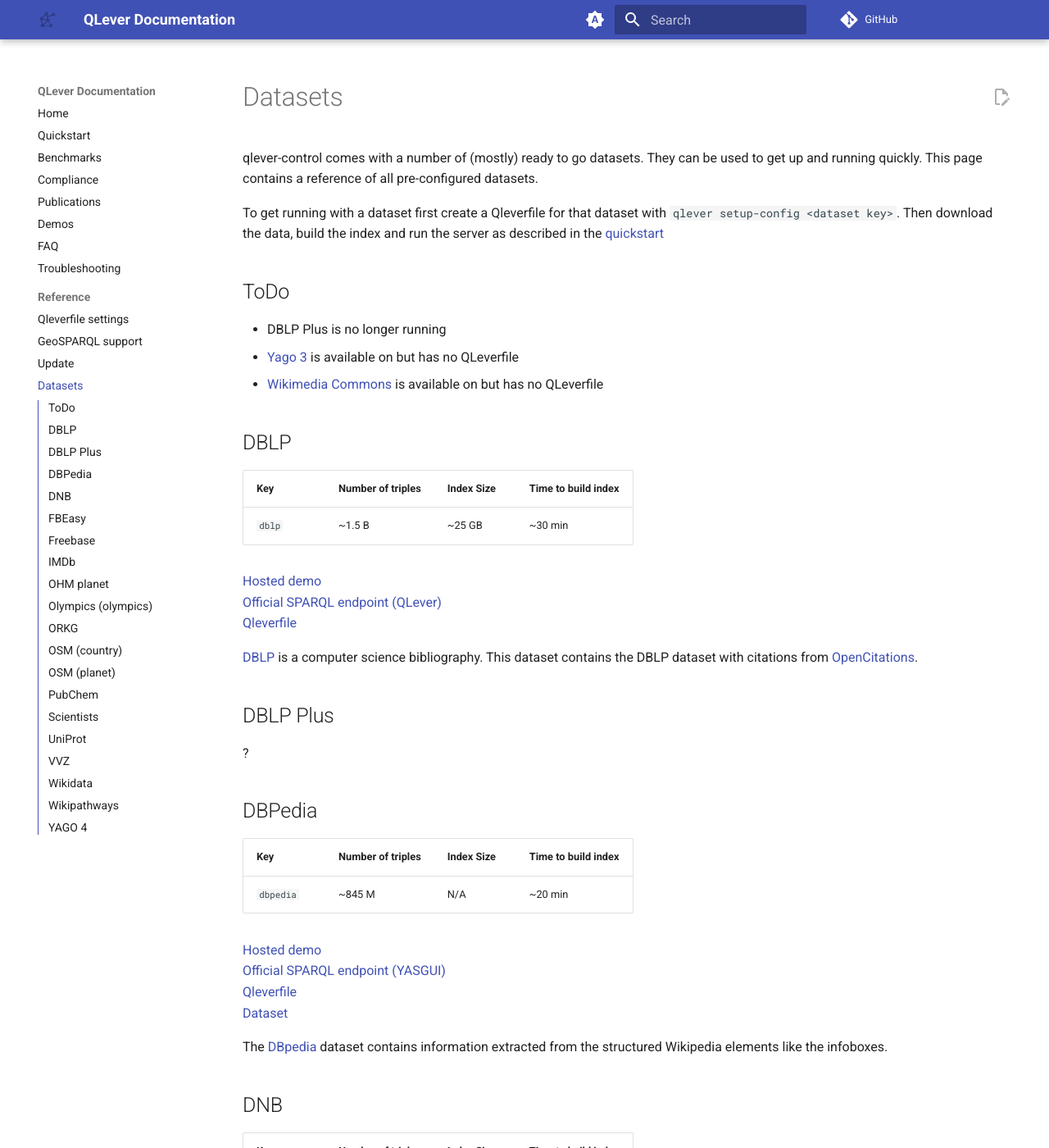
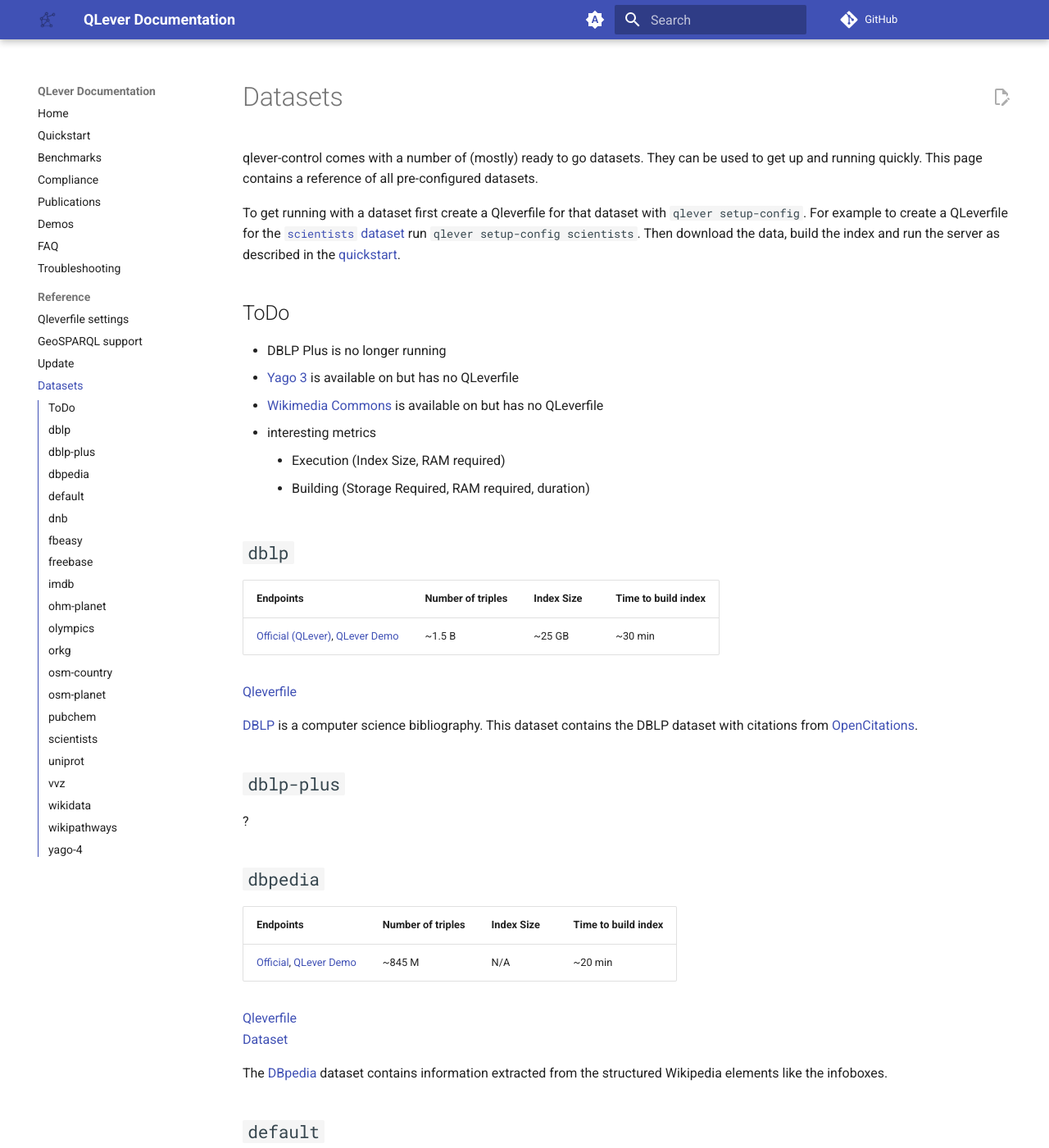
Before and after one commit to qlever-dev/qlever-docs, an MkDocs documentation site: the page built from docs/datasets.md, in a window 1280 px wide and 1400 px high. Shown: the whole window at 82% size. Built offline with MkDocs 1.6.1 and Material for MkDocs 9.7.7, drawn with Linux system fonts in a browser that asks for light colours; plug-ins that fetch from the network failed and are left out; comment, search, counter and statistics services are not loaded; the version menu is left out; some of the changed text lies outside the part shown.

Commit message:
more compact presentation

```diff
--- a/docs/datasets.md
+++ b/docs/datasets.md
@@ -3,90 +3,89 @@
 qlever-control comes with a number of (mostly) ready to go datasets. They can be used to get up and running quickly.
 This page contains a reference of all pre-configured datasets.
 
-To get running with a dataset first create a Qleverfile for that dataset with `qlever setup-config <dataset key>`. Then download the data, build the index and run the server as described in the [quickstart](../quickstart.md)
+To get running with a dataset first create a Qleverfile for that dataset with `qlever setup-config`. For example to create a QLeverfile for the [`scientists` dataset](#scientists) run `qlever setup-config scientists`. Then download the data, build the index and run the server as described in the [quickstart](../quickstart.md).
 
 ## ToDo
 
 - DBLP Plus is no longer running
 - [Yago 3](https://qlever.dev/yago-3) is available on <qlever.dev> but has no QLeverfile
 - [Wikimedia Commons](https://qlever.dev/wikimedia-commons) is available on <qlever.dev> but has no QLeverfile
+- interesting metrics
+    - Execution (Index Size, RAM required)
+    - Building (Storage Required, RAM required, duration)
 
-## DBLP
+## `dblp`
 
-| Key    | Number of triples | Index Size | Time to build index |
-| ------ | ----------------- | ---------- | ------------------- |
-| `dblp` | ~1.5 B            | ~25 GB     | ~30 min             |
+| Endpoints                                                                             | Number of triples | Index Size | Time to build index |
+| ------------------------------------------------------------------------------------- | ----------------- | ---------- | ------------------- |
+| [Official (QLever)](https://sparql.dblp.org/), [QLever Demo](https://qlever.dev/dblp) | ~1.5 B            | ~25 GB     | ~30 min             |
 
-[Hosted demo](https://qlever.dev/dblp)
-[Official SPARQL endpoint (QLever)](https://sparql.dblp.org/)
 [Qleverfile](https://github.com/qlever-dev/qlever-control/blob/main/src/qlever/Qleverfiles/Qleverfile.dblp)
 
 [DBLP](https://dblp.org/) is a computer science bibliography. This dataset contains the DBLP dataset with citations from [OpenCitations](https://opencitations.net/).
 
-## DBLP Plus
+## `dblp-plus`
 
 ?
 
-## DBPedia
+## `dbpedia`
 
-| Key       | Number of triples | Index Size | Time to build index |
-| --------- | ----------------- | ---------- | ------------------- |
-| `dbpedia` | ~845 M            | N/A     | ~20 min             |
+| Endpoints                                                                                 | Number of triples | Index Size | Time to build index |
+| ----------------------------------------------------------------------------------------- | ----------------- | ---------- | ------------------- |
+| [Official](https://databus.dbpedia.org/sparql), [QLever Demo](https://qlever.dev/dbpedia) | ~845 M            | N/A        | ~20 min             |
 
-[Hosted demo](https://qlever.dev/dbpedia)
-[Official SPARQL endpoint (YASGUI)](https://databus.dbpedia.org/sparql)
 [Qleverfile](https://github.com/qlever-dev/qlever-control/blob/main/src/qlever/Qleverfiles/Qleverfile.dbpedia)
 [Dataset](https://databus.dbpedia.org/dbpedia/collections/latest-core)
 
 The [DBpedia](https://databus.dbpedia.org/) dataset contains information extracted from the structured Wikipedia elements like the infoboxes.
 
-## DNB
+## `default`
 
-| Key    | Number of triples | Index Size | Time to build index |
-| ------ | ----------------- | ---------- | ------------------- |
-| `dnb`  | ~1.5 B            | N/A        | ~5 min              |
+[Qleverfile](https://github.com/qlever-dev/qlever-control/blob/main/src/qlever/Qleverfiles/Qleverfile.default)
 
-[Hosted demo](https://qlever.dev/dnb)
-[Official SPARQL endpoint (QLever)](https://sparql.dnb.de/)
+A minimal QLeverfile that can be used to build a custom configuration for your dataset.
+
+## `dnb`
+
+| Endpoints                                                                          | Number of triples | Index Size | Time to build index |
+| ---------------------------------------------------------------------------------- | ----------------- | ---------- | ------------------- |
+| [Official (QLever)](https://sparql.dnb.de/), [QLever Demo](https://qlever.dev/dnb) | ~1.5 B            | N/A        | ~5 min              |
+
 [Qleverfile](https://github.com/qlever-dev/qlever-control/blob/main/src/qlever/Qleverfiles/Qleverfile.dnb)
 
 The [German National Library (DNB)](https://www.dnb.de/EN/Home/home_node.html) is the central archival library for Germany. The dataset contains information on the publications in the DNB's inventory.
 
-## FBEasy
+## `fbeasy`
 
-| Key       | Number of triples | Index Size | Time to build index |
-| --------- | ----------------- | ---------- | ------------------- |
-| `fbeasy`  | ~362 M            | N/A        | ~10 min             |
+| Endpoints                                | Number of triples | Index Size | Time to build index |
+| ---------------------------------------- | ----------------- | ---------- | ------------------- |
+| [QLever Demo](https://qlever.dev/fbeasy) | ~362 M            | N/A        | ~10 min             |
 
-[Hosted demo](https://qlever.dev/fbeasy)
 [Qleverfile](https://github.com/qlever-dev/qlever-control/blob/main/src/qlever/Qleverfiles/Qleverfile.fbeasy)
 
 FBEasy is a simplified and cleaned version of the [Freebase dataset](#freebase).
 
-## Freebase
+## `freebase`
 
-| Key         | Number of triples | Index Size | Time to build index |
-| ----------- | ----------------- | ---------- | ------------------- |
-| `freebase`  | ~3.1 B            | N/A        | ~4 min              |
+| Endpoints                                  | Number of triples | Index Size | Time to build index |
+| ------------------------------------------ | ----------------- | ---------- | ------------------- |
+| [QLever Demo](https://qlever.dev/freebase) | ~3.1 B            | N/A        | ~4 min              |
 
-[Hosted demo](https://qlever.dev/freebase)
 [Qleverfile](https://github.com/qlever-dev/qlever-control/blob/main/src/qlever/Qleverfiles/Qleverfile.freebase)
 
-## IMDb
+## `imdb`
 
-| Key        | Number of triples | Index Size | Time to build index |
-| ---------- | ----------------- | ---------- | ------------------- |
-| `imdb`     | ~382 M            | ~20 MB     | ~5 m                |
-
-[Hosted demo](https://qlever.dev/imdb)
+| Endpoints                              | Number of triples | Index Size | Time to build index |
+| -------------------------------------- | ----------------- | ---------- | ------------------- |
+| [QLever Demo](https://qlever.dev/imdb) | ~382 M            | ~20 MB     | ~5 m                |
 
 A dataset containing basic movie and ratings information from the film and series database [IMDb](https://www.imdb.com/). The dataset is available at <https://datasets.imdbws.com/>.
 
-## OHM planet
+## `ohm-planet`
 
-| Key          | Number of triples | Index Size | Time to build index |
-| ------------ | ----------------- | ---------- | ------------------- |
-| `ohm-planet` | ~5.8 B            | ~60 GB     | ~1 h                |
+| Endpoints                                    | Number of triples | Index Size | Time to build index |
+| -------------------------------------------- | ----------------- | ---------- | ------------------- |
+| [QLever Demo](https://qlever.dev/ohm-planet) | ~5.8 B            | ~60 GB     | ~1 h                |
 
 [Hosted demo](https://qlever.dev/ohm-planet)
 [Qleverfile](https://github.com/qlever-dev/qlever-control/blob/main/src/qlever/Qleverfiles/Qleverfile.ohm-planet)
@@ -96,22 +95,22 @@ A dataset containing basic movie and ratings information from the film and serie
 
 The [OpenHistoricalMap](https://www.openhistoricalmap.org/) is a OpenStreeMap like dataset of the world throughout history. The data modelling is similar to the OSM datasets.
 
-## Olympics (`olympics`)
+## `olympics`
 
-| Key        | Number of triples | Index Size | Time to build index |
-| ---------- | ----------------- | ---------- | ------------------- |
-| `olympics` | ~1.8 M            | ~20 MB     | ~10 s               |
+| Endpoints                                  | Number of triples | Index Size | Time to build index |
+| ------------------------------------------ | ----------------- | ---------- | ------------------- |
+| [QLever Demo](https://qlever.dev/olympics) | ~1.8 M            | ~20 MB     | ~10 s               |
 
 [Hosted demo](https://qlever.dev/olympics)
 [Qleverfile](https://github.com/qlever-dev/qlever-control/blob/main/src/qlever/Qleverfiles/Qleverfile.olympics)
 
 A demo dataset with historic data on the olympic winter and summer games from Athens 1896 to Rio 2016. More information can be found in the [repository of this dataset](http://github.com/wallscope/olympics-rdf).
 
-## ORKG
+## `orkg`
 
-| Key    | Number of triples | Index Size | Time to build index |
-| ------ | ----------------- | ---------- | ------------------- |
-| `orkg` | ~3 M              | unknown    | unknown             |
+| Endpoints                              | Number of triples | Index Size | Time to build index |
+| -------------------------------------- | ----------------- | ---------- | ------------------- |
+| [QLever Demo](https://qlever.dev/orkg) | ~3 M              | unknown    | unknown             |
 
 [Hosted demo](https://qlever.dev/orkg)
 [Qleverfile](https://github.com/qlever-dev/qlever-control/blob/main/src/qlever/Qleverfiles/Qleverfile.orkg)
@@ -119,11 +118,7 @@ A demo dataset with historic data on the olympic winter and summer games from At
 
 The [Open Research Knowledge Graph (ORKG)](https://orkg.org/) describes research papers mainly from biology and computer science.
 
-## OSM (country)
-
-| Key           | Number of triples | Index Size | Time to build index |
-| ------------- | ----------------- | ---------- | ------------------- |
-| `osm-country` | depends           | depends    | depends             |
+## `osm-country`
 
 !!! warning
     Adjust `CONTINENT` and `COUNTRY` to your needs. All available continents and countries can be found at [Geofabrik](https://download.geofabrik.de/).
@@ -131,90 +126,79 @@ The [Open Research Knowledge Graph (ORKG)](https://orkg.org/) describes research
 !!! warning
     The tool [osm2rdf](https://github.com/ad-freiburg/osm2rdf) is required during the dataset preparation.
 
-Similar to the [OSM (planet) dataset](#osm-planet) except that it only contains the data for a single country.
+A template for running an engine with [OpenStreetMap](https://www.openstreetmap.org/) data for a single country. The data model is identical to the [OSM (planet) dataset](#osm-planet).
 
-## OSM (planet)
+## `osm-planet`
 
-| Key          | Number of triples | Index Size | Time to build index |
-| ------------ | ----------------- | ---------- | ------------------- |
-| `osm-planet` | ~204 B            | ~1.5 TB    | ~20 h               |
+| Endpoints                                    | Number of triples | Index Size | Time to build index |
+| -------------------------------------------- | ----------------- | ---------- | ------------------- |
+| [QLever Demo](https://qlever.dev/osm-planet) | ~204 B            | ~1.5 TB    | ~20 h               |
 
-[Hosted demo](https://qlever.dev/osm-planet)
 [Qleverfile](https://github.com/qlever-dev/qlever-control/blob/main/src/qlever/Qleverfiles/Qleverfile.osm-planet)
 
-[Openstreetmap](https://www.openstreetmap.org/) is an open-source map. This is the complete OpenStreetMap planet dataset including nodes, ways and relations. Any query that can be run with [overpass turbo](https://overpass-turbo.eu/) can also be evaluted using this dataset and QLever. The geometries can be queried using [GeoSPARQL](../geosparql.md).
+[OpenStreetMap](https://www.openstreetmap.org/) is an open-source map. This is the complete OpenStreetMap planet dataset including nodes, ways and relations. Any query that can be run with [overpass turbo](https://overpass-turbo.eu/) can also be evaluted using this dataset and QLever. The geometries can be queried using [GeoSPARQL](../geosparql.md).
 
 !!! info
     The `osm-planet` config uses a planet dump from <https://osm2rdf.cs.uni-freiburg.de> that has already been converted to RDF with `osm2rdf`. The derived RDF datasets are always up to date. If you require the most current data or want to convert it yourself, use the `osm-planet-from-pbf` config. This will generate the data directly from the latest dump but will require `osm2rdf`.
 
-## PubChem
+## `pubchem`
 
-| Key          | Number of triples | Index Size | Time to build index |
-| ------------ | ----------------- | ---------- | ------------------- |
-| `pubchem`    | ~26 B             | ~350 GB    | ~6 h                |
+| Endpoints                                 | Number of triples | Index Size | Time to build index |
+| ----------------------------------------- | ----------------- | ---------- | ------------------- |
+| [QLever Demo](https://qlever.dev/pubchem) | ~26 B             | ~350 GB    | ~6 h                |
 
-[Hosted demo](https://qlever.dev/pubchem)
 [Qleverfile](https://github.com/qlever-dev/qlever-control/blob/main/src/qlever/Qleverfiles/Qleverfile.pubchem)
 
 PubChem is a database of chemical data.
 
-## Scientists
+## `scientists`
 
-| Key          | Number of triples | Index Size | Time to build index |
-| ------------ | ----------------- | ---------- | ------------------- |
-| `scientists` | ~370 M            | unknown    | ~20 s               |
+| Endpoints                                    | Number of triples | Index Size | Time to build index |
+| -------------------------------------------- | ----------------- | ---------- | ------------------- |
+| [QLever Demo](https://qlever.dev/scientists) | ~370 M            | unknown    | ~20 s               |
 
-[Hosted demo](https://qlever.dev/scientists)
 [Qleverfile](https://github.com/qlever-dev/qlever-control/blob/main/src/qlever/Qleverfiles/Qleverfile.scientists)
 
-## UniProt
+## `uniprot`
 
-| Key          | Number of triples | Index Size | Time to build index |
-| ------------ | ----------------- | ---------- | ------------------- |
-| `uniprot`    | ~240 B            | ~ 3 TB     | ~40 h               |
+| Endpoints                                 | Number of triples | Index Size | Time to build index |
+| ----------------------------------------- | ----------------- | ---------- | ------------------- |
+| [QLever Demo](https://qlever.dev/uniprot) | ~240 B            | ~ 3 TB     | ~40 h               |
 
-[Hosted demo](https://qlever.dev/uniprot)
 [Qleverfile](https://github.com/qlever-dev/qlever-control/blob/main/src/qlever/Qleverfiles/Qleverfile.uniprot)
 
 [UniProt](https://www.uniprot.org/) is a database of proteins.
 
-## VVZ
-
-| Key          | Number of triples | Index Size | Time to build index |
-| ------------ | ----------------- | ---------- | ------------------- |
-| `vvz`        | N/A               | N/A        | N/A                 |
+## `vvz`
 
 This dataset is used internally and **not publicly available**. The dataset contains information on the teaching (lectures, lecturers, rooms, examination regulations) at the faculty of engineering at the University Freiburg. In the future this dataset will power the [faculties course catalog](https://vvz.tf.uni-freiburg.de).
 
-## Wikidata
+## `wikidata`
 
-| Key          | Number of triples | Index Size | Time to build index |
-| ------------ | ----------------- | ---------- | ------------------- |
-| `wikidata`   | ~ 21 B            | ~500 GB    | ~5 h                |
+| Endpoints                                  | Number of triples | Index Size | Time to build index |
+| ------------------------------------------ | ----------------- | ---------- | ------------------- |
+| [QLever Demo](https://qlever.dev/wikidata) | ~ 21 B            | ~500 GB    | ~5 h                |
 
-[Hosted demo](https://qlever.dev/wikidata)
 [Qleverfile](https://github.com/qlever-dev/qlever-control/blob/main/src/qlever/Qleverfiles/Qleverfile.wikidata)
 
 [Wikidata](https://www.wikidata.org) is a collaborative knowledge base (think Wikipedia for structured data) under the umbrella of the Wikimedia fundation.
 
-## Wikipathways
+## `wikipathways`
 
-| Key            | Number of triples | Index Size | Time to build index |
-| -------------- | ----------------- | ---------- | ------------------- |
-| `wikipathways` | unknown           | unknown    | ~20 s               |
+| Endpoints                                      | Number of triples | Index Size | Time to build index |
+| ---------------------------------------------- | ----------------- | ---------- | ------------------- |
+| [QLever Demo](https://qlever.dev/wikipathways) | unknown           | unknown    | ~20 s               |
 
-[Hosted demo](https://qlever.dev/wikipathways)
 [Qleverfile](https://github.com/qlever-dev/qlever-control/blob/main/src/qlever/Qleverfiles/Qleverfile.wikipathways)
 
 [Wikipathways](https://www.wikipathways.org/) is a database of biological pathways. The latest snapshot will be used by default. Set `RELEASE` to a snapshot from <https://data.wikipathways.org/> to used a different snapshot.
 
-## YAGO 4
+## `yago-4`
 
-| Key            | Number of triples | Index Size | Time to build index |
-| -------------- | ----------------- | ---------- | ------------------- |
-| `yago-4`       | ~2.5 B            | unknown    | ~4 h                |
+| Endpoints                                | Number of triples | Index Size | Time to build index |
+| ---------------------------------------- | ----------------- | ---------- | ------------------- |
+| [QLever Demo](https://qlever.dev/yago-4) | ~2.5 B            | unknown    | ~4 h                |
 
-[Hosted demo](https://qlever.dev/yago-4)
 [Qleverfile](https://github.com/qlever-dev/qlever-control/blob/main/src/qlever/Qleverfiles/Qleverfile.yago-4)
 
 [Yago-4](https://yago-knowledge.org/) is built on [Wikidata](#wikidata) but simplifies the data. The changes to Wikidata include huma-readable identifiers and different classes and properties.
```
